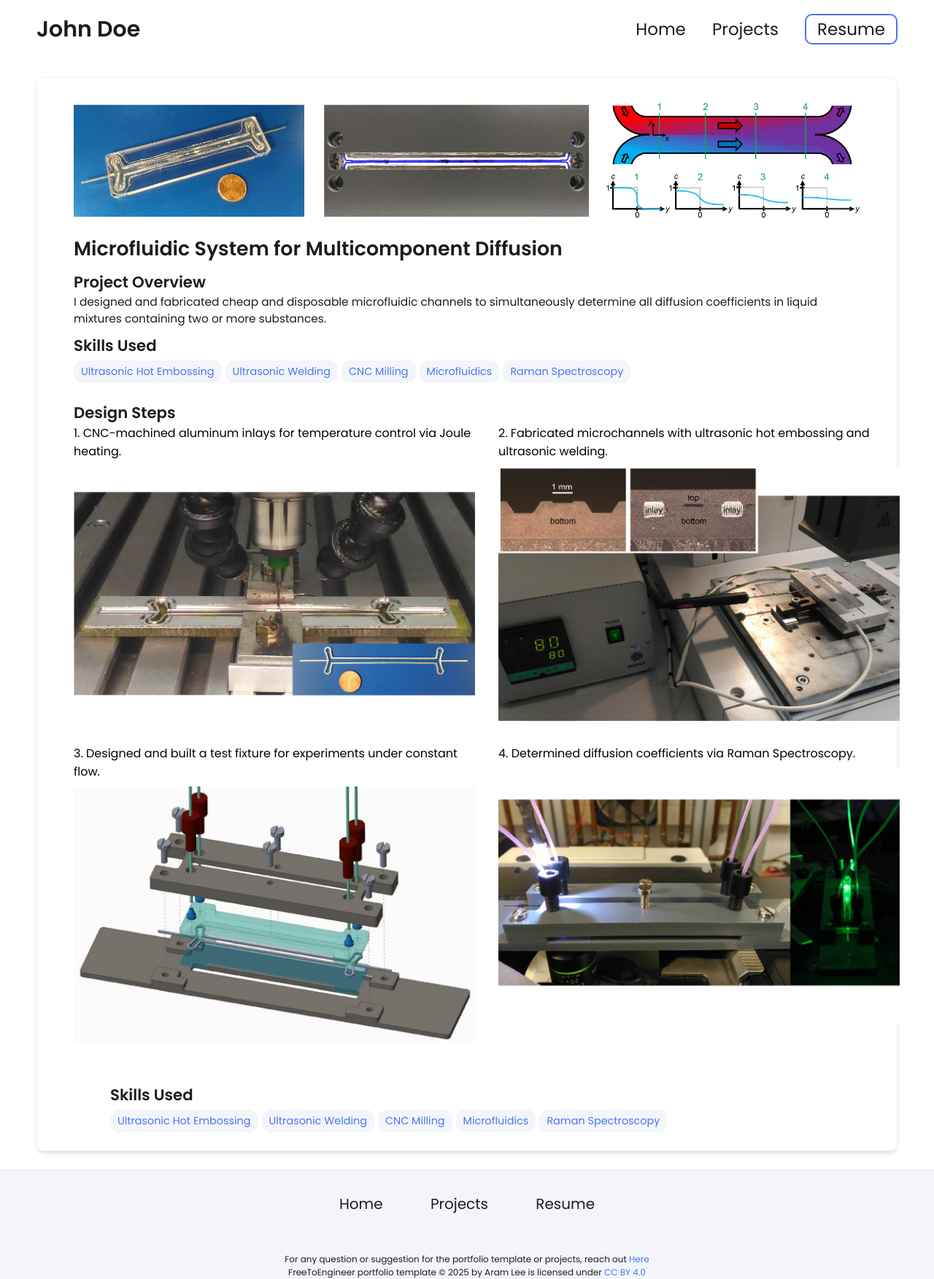
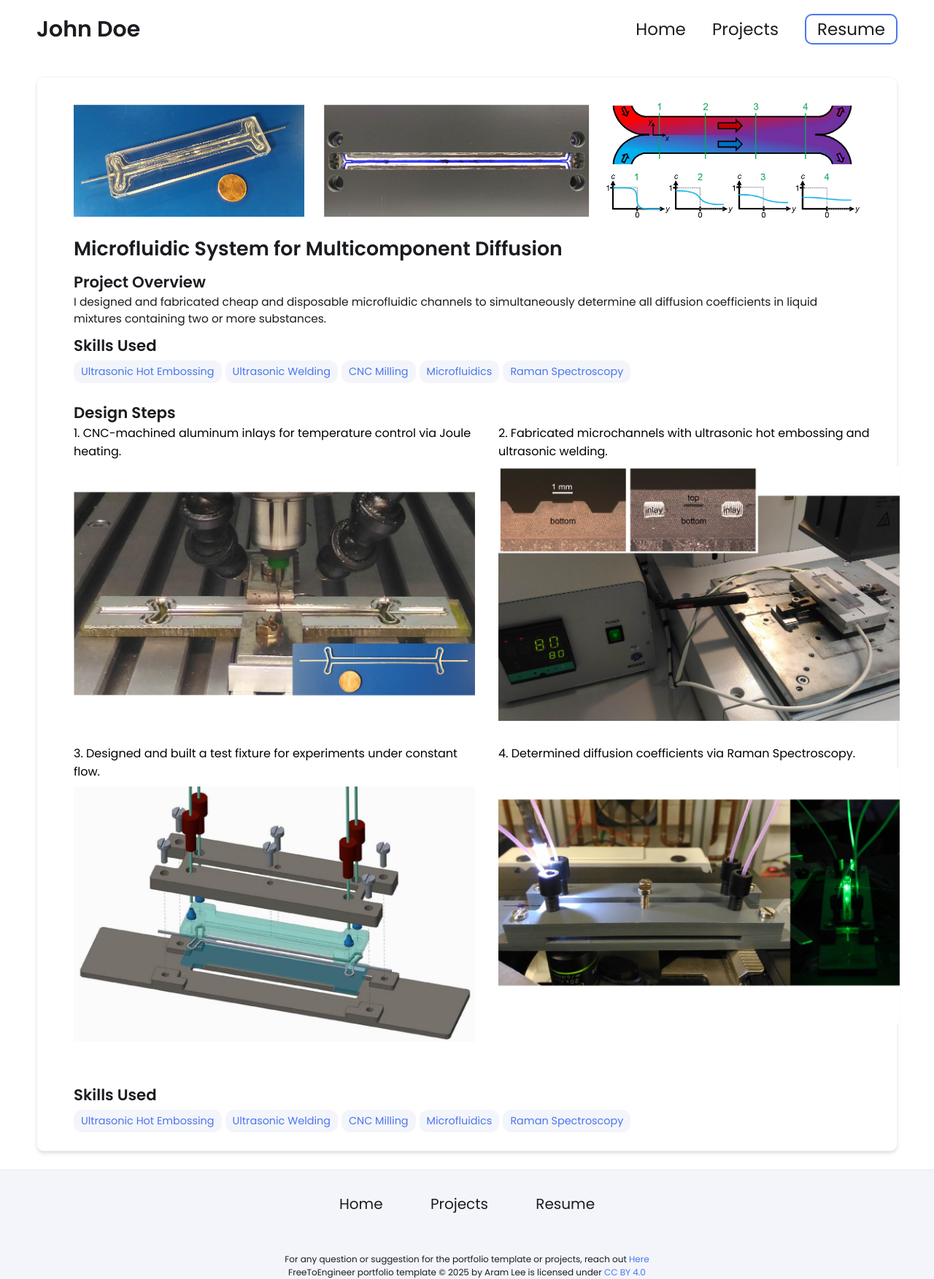
Before and after one commit to HagenGress/HagenGress.github.io, a Jekyll site: the page built from _projects/microfluidic-channel/index.md, in a window 1280 px wide. Shown: the whole page at 73% size. Built offline with Jekyll 4.4.1, drawn with Linux system fonts in a browser that asks for light colours.

Commit message:
Update index.md

```diff
--- a/_projects/microfluidic-channel/index.md
+++ b/_projects/microfluidic-channel/index.md
@@ -23,7 +23,7 @@ main-image: /Microchannel_TitlePicture-01.jpg
    width="550"
 %}
 
-<div class="summary">
+<div class="summary" style="margin-left: 0; padding-left: 0;">
   <div class="skills-card">
     <h2>Skills Used</h2>
     <div class="skills-list">
```
